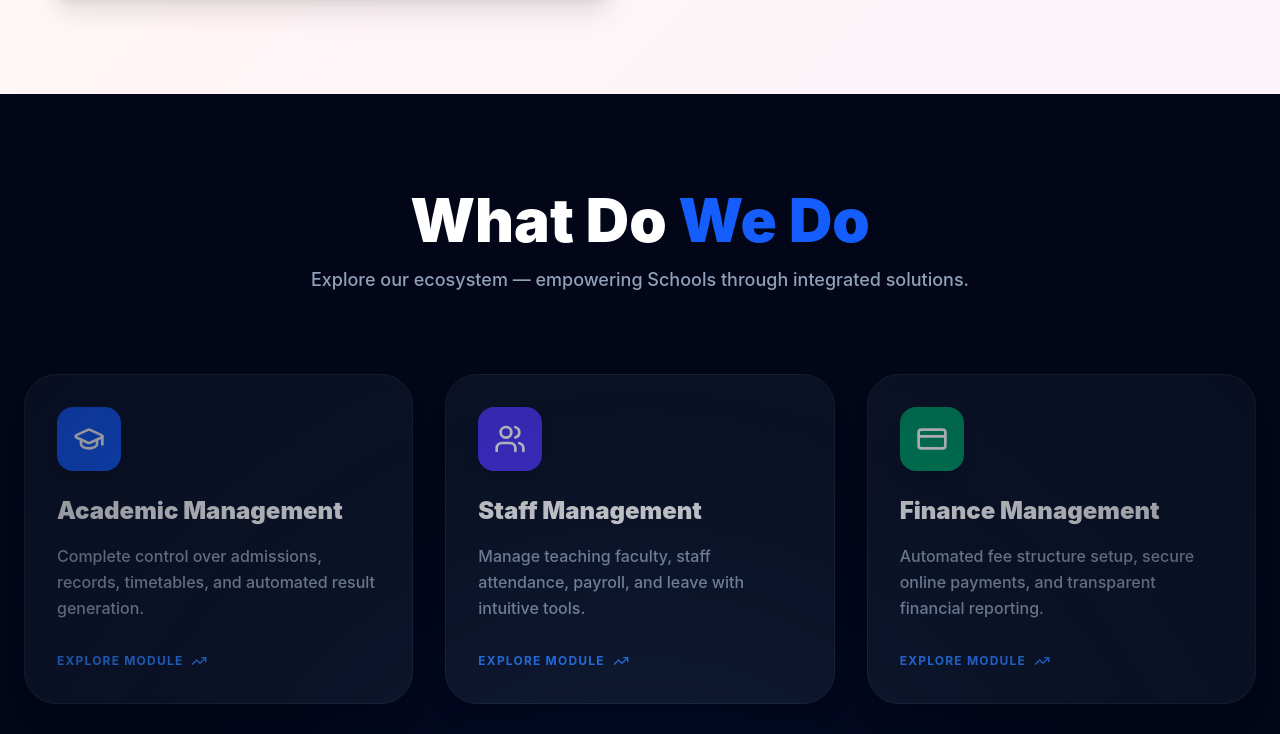
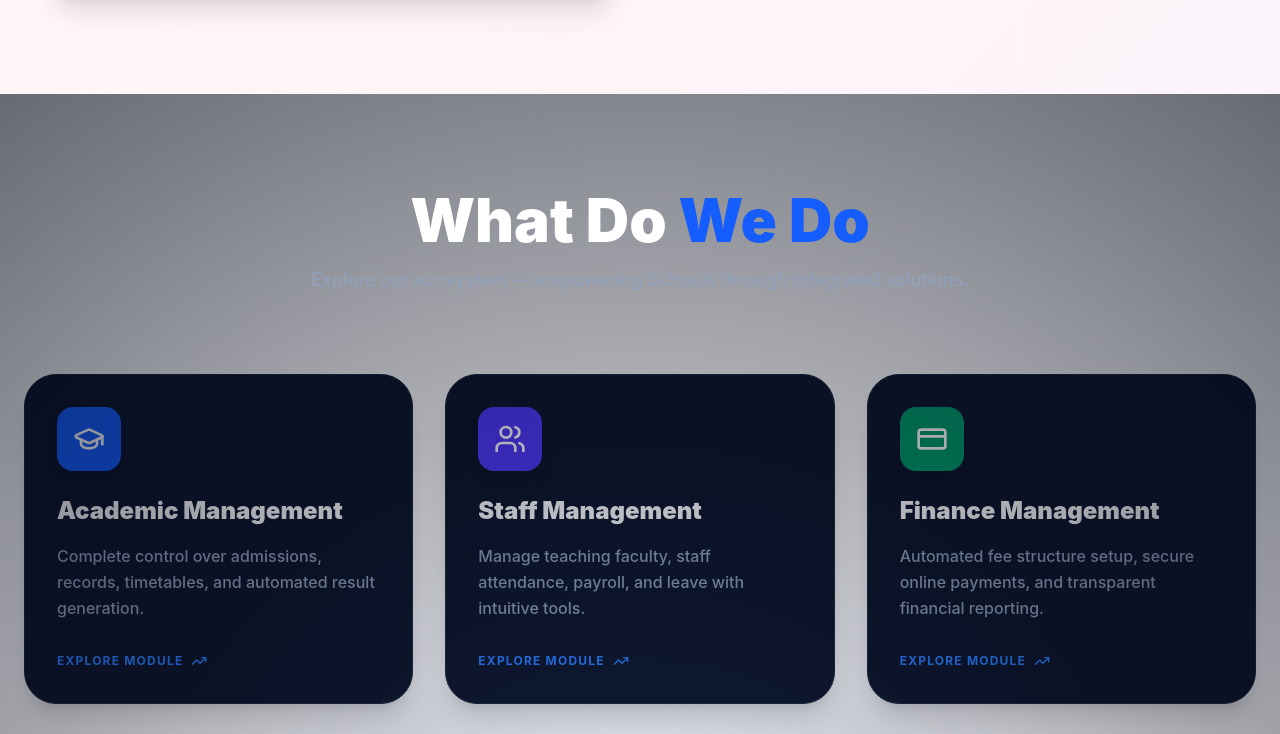
Before and after one commit to official1saurabh-ship-it/school-mitra-landing-page, a React (Vite) app: page / in a window 1280 px wide. Shown: the part 1846-2580 px from the top of the page. Built offline with nearby package versions, Linux system fonts and the light colour scheme.

Commit message:
fix map syntax error

```diff
--- a/src/pages/Home.jsx
+++ b/src/pages/Home.jsx
@@ -281,7 +281,7 @@ const Home = () => {
       </section>
 
       {/* What Do We Do Section - Listing Layout */}
-      <section className="relative z-20 bg-slate-950 overflow-hidden py-24">
+      <section className="relative z-20 bg-white overflow-hidden py-24">
         <div className="w-full max-w-7xl mx-auto px-6">
 
           <div className="text-center space-y-4 mb-20 relative z-30">
```
